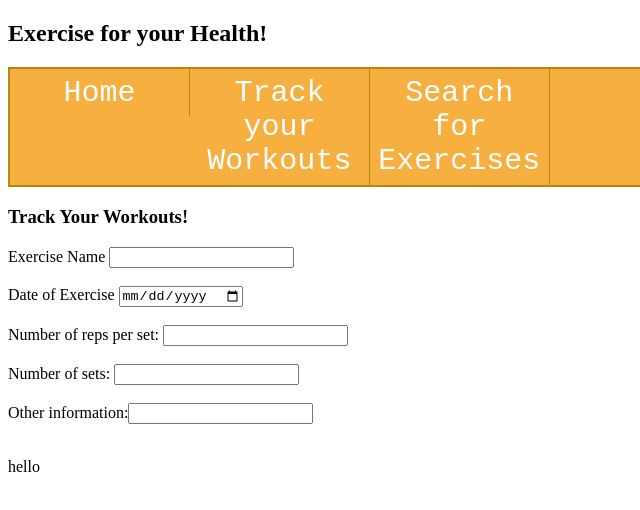
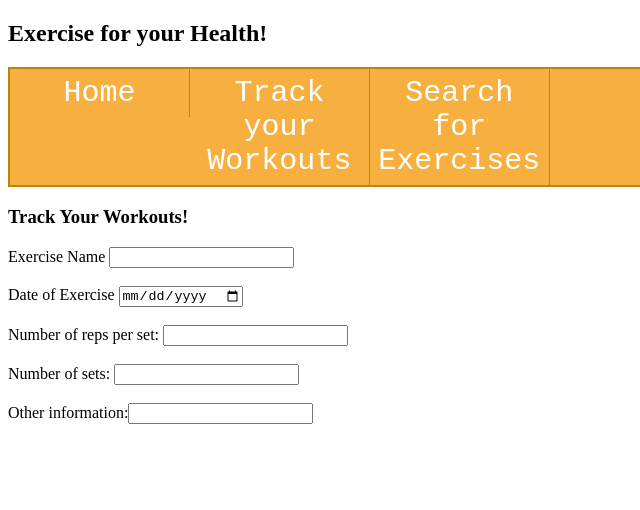
Before and after one commit to naomi-meininger/finalproject, a plain HTML site: page track.html in a window 1280 px wide. Shown: the full height of the page, 0-640 px from the left. Drawn offline with nearby package versions, Linux system fonts and the light colour scheme.

Commit message:
Update track.html

```diff
--- a/track.html
+++ b/track.html
@@ -33,7 +33,6 @@
 </form>
 
 <br>
-<P>hello</P>
 
 <br> <br>
 
```
